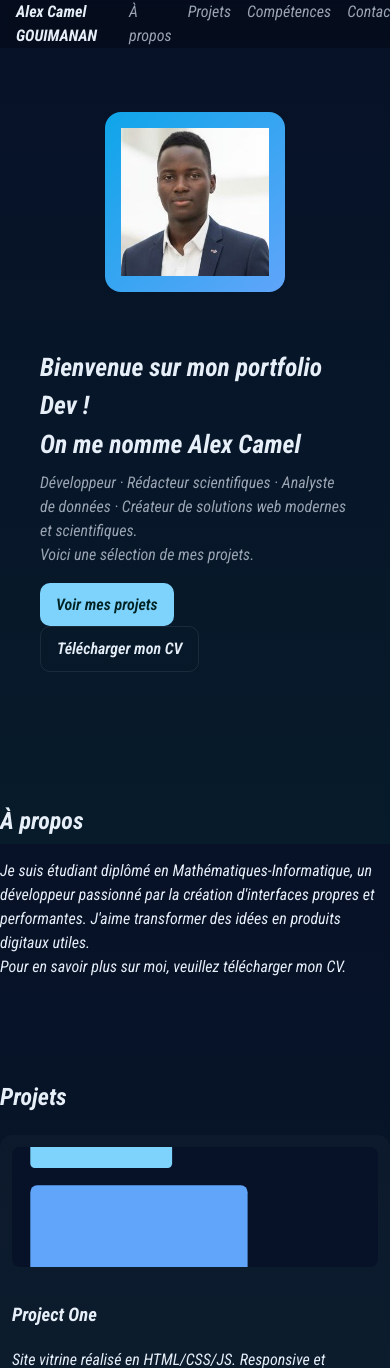
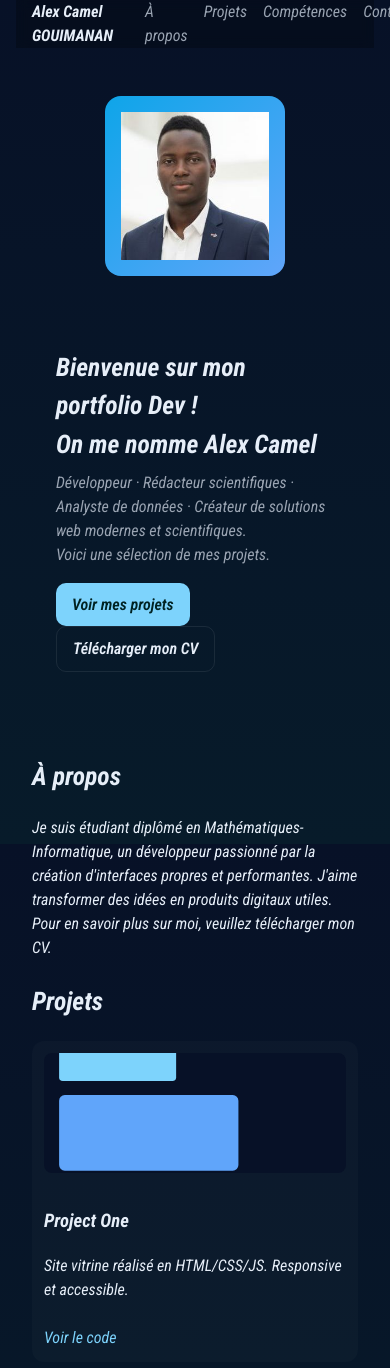
Before and after one commit to alexcamel/Portfolio, a Flask app: page / in a window 390 px wide; the page is wider, and only the part inside the window is pictured. Shown: the top 1368 px of that part. Run offline with Flask 3, Linux system fonts and the light colour scheme.

Commit message:
Reglage des media(android et pc)

```diff
--- a/app.py
+++ b/app.py
@@ -101,6 +101,8 @@ def handle_contact():
             # Redirection même en cas d'erreur (pour ne pas casser l'interface)
             return redirect(url_for('index', _anchor='contact'))
 
+
+
 if __name__ == '__main__':
     # Lance l'application
     app.run(debug=True)
--- a/static/css/style.css
+++ b/static/css/style.css
@@ -13,7 +13,6 @@
 @font-face {
   font-family: "Roboto_Condensed";
   src: url("../fonts/RobotoCondensed-Italic-VariableFont_wght.ttf");
-  width: normal;
 }
 
 * {
@@ -30,8 +29,6 @@ body {
   font-family: "Roboto_Condensed";
   background: linear-gradient(180deg, #071127 0%, #071b2a 100%);
   color: var(--text-color);
-  -webkit-font-smoothing: antialiased;
-  -moz-osx-font-smoothing: grayscale;
   line-height: 1.5;
 }
 
@@ -227,8 +224,6 @@ body {
   color: var(--muted-color);
   font-size: 0.9rem;
   display: flex;
-  justify-content: space-between;
-  align-items: center;
   background: rgba(4, 7, 12, 0.35);
 }
 
@@ -250,7 +245,6 @@ body {
 
 .langues a {
   text-decoration: none;
-  color: #333;
   transition: color 0.2s ease;
 }
 
@@ -334,12 +328,19 @@ body {
     margin-top: 0.5rem;
   }
 
-
+  /* Assurance d'une taille de police lisible pour le corps du texte */
+  body{
+    font-size: 16px;
+    padding-left: 1rem;   /* Padding à gauche */
+    padding-right: 1rem;  /* Padding à droite */
+    /* padding: 0 1rem; signifie haut et bas*/
+   }
 
   /* Rendre le Hero-image plus petit pour les très petits écrans */
   .hero-image img {
     width: 180px;
     height: 180px;
+    margin-bottom: 1rem;
   }
 
   /* * Force une seule colonne pour la grille des projets.
@@ -359,6 +360,16 @@ body {
     padding: 0.75rem;
   }
 
+  /* La lisibilité des titres de sections */
+  h2{
+    font-size: 1.6rem;
+  }
+
+    /* Enlève les marges latérales pour maximiser l'espace utile sur les téléphones */
+  .container {
+    padding: 0 1rem;
+  }
+
   /* Centrer le Footer quand l'espace est limité */
   .footer {
     flex-direction: column;
--- a/static/js/main.js
+++ b/static/js/main.js
@@ -28,18 +28,15 @@ document.addEventListener('DOMContentLoaded', function() {
     // 2. Téléchargement du CV via internet
     const lienCV = document.getElementById('telecharger-cv');
     lienCV.addEventListener('click', (e) =>{
-        if (!navigator.onLine){
-            e.preventDefault();
-            alert('Vous devez être connecté à internet pour télécharger mon CV.');
-        }
+
     });
     // Traduction via internet
     const langues = document.querySelector('.langues');
 
-    window.addEventListener('online', () =>{
+    window.addEventListener('online', () => {
         langues.classList.remove('disabled');
     });
-    window.addEventListener('offline', () =>{
+    window.addEventListener('offline', () => {
         langues.classList.add('disabled');
     });
     if (!navigator.onLine) {
--- a/templates/index.html
+++ b/templates/index.html
@@ -4,7 +4,8 @@
 <head>
   <meta charset="utf-8" />
   <meta name="viewport" content="width=device-width,initial-scale=1" />
-  <title>🌐Portfolio - Alex</title>
+  <title>🌐 Portfolio Alex</title>
+  <link rel="icon" type="image/x-icon" href="{{ url_for('static', filename='assets/favicon.ico') }}">
   <link rel="stylesheet" href="{{url_for('static', filename = 'css/style.css')}}" />
 </head>
 
```
Also changed, not shown: static/assets/favicon.ico (added), 1 other file.
